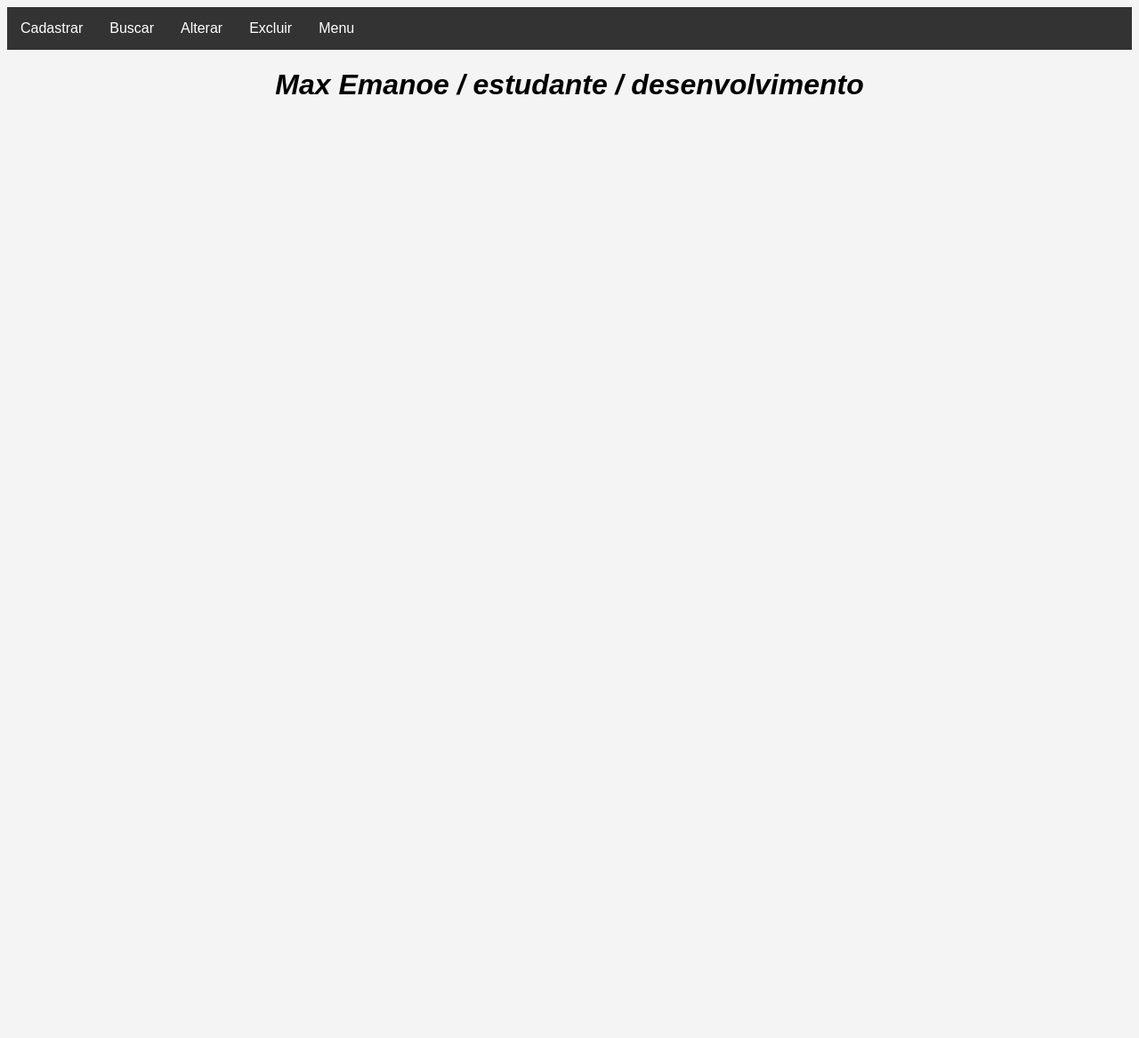
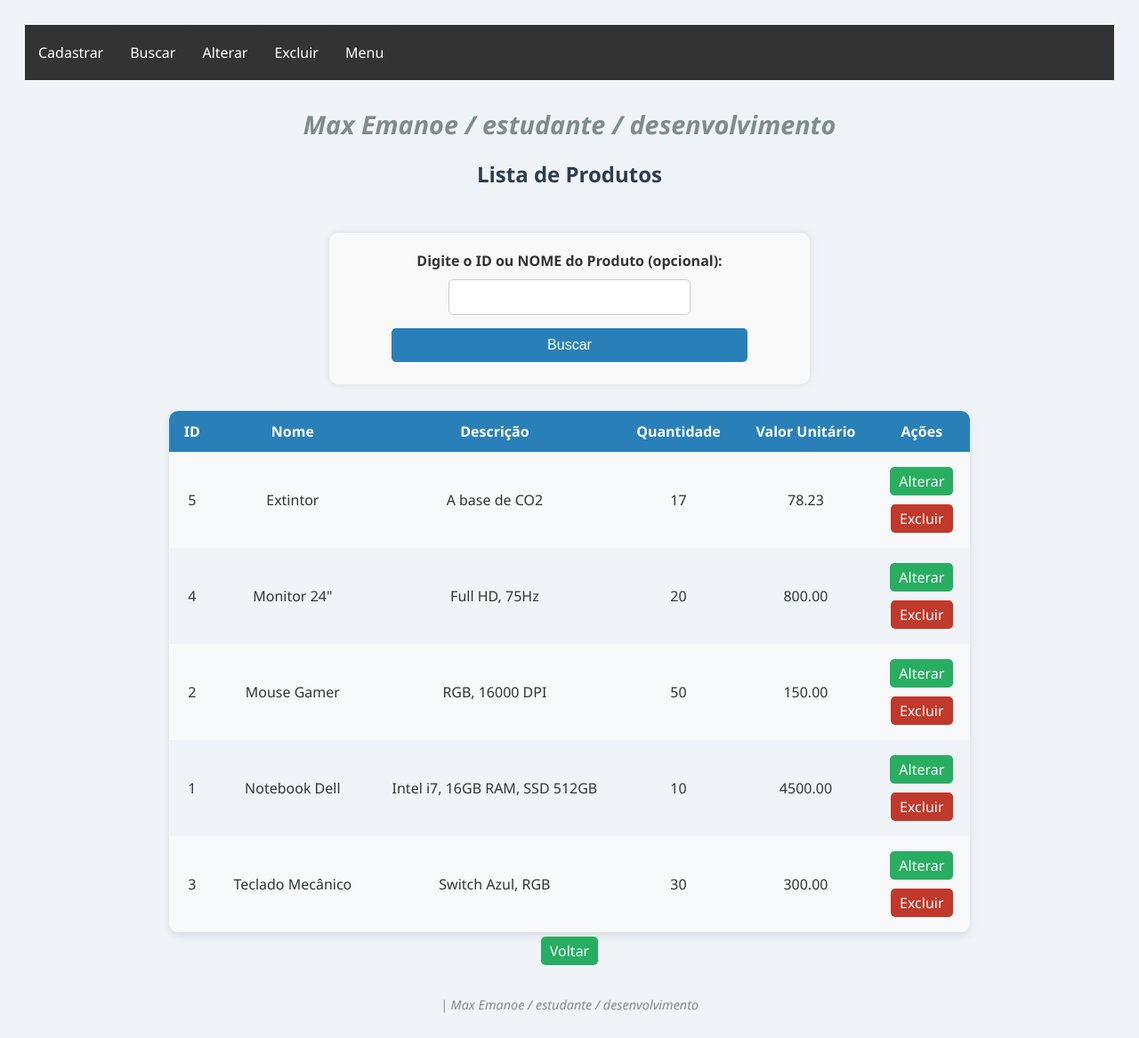
Before and after one commit to maxmanoel/prova_maxemanoel, a PHP site: page /buscar_produto.php in a window 1280 px wide. Shown: the whole page at 89% size. Before the commit the page ends 107 px from the top, so only its background shows below. Run offline with PHP 8.4, Linux system fonts and the light colour scheme; a user stored in the database is signed in; data comes from the database, SQL or seed files in the repository.

Commit message:
termino da tela busca produto

```diff
--- a/buscar_produto.php
+++ b/buscar_produto.php
@@ -39,3 +39,160 @@ try {
     echo "<script>alert('Erro ao buscar produtos: " . addslashes($e->getMessage()) . "');</script>";
 }
 ?>
+<!DOCTYPE html>
+<html lang="pt-BR">
+<head>
+    <meta charset="UTF-8">
+    <meta name="viewport" content="width=device-width, initial-scale=1.0">
+    <title>Buscar Produto</title>
+    <style>
+        body {
+            font-family: 'Segoe UI', Tahoma, Geneva, Verdana, sans-serif;
+            background-color: #f0f4f8;
+            padding: 20px;
+            text-align: center;
+            color: #333;
+        }
+
+        h2 {
+            color: #2c3e50;
+            margin-bottom: 20px;
+        }
+
+        form {
+            margin-bottom: 30px;
+        }
+
+        input[type="text"] {
+            padding: 10px;
+            width: 250px;
+            border: 1px solid #ccc;
+            border-radius: 5px;
+            outline: none;
+        }
+
+        input[type="text"]:focus {
+            border-color: #2980b9;
+        }
+
+        button {
+            padding: 10px 15px;
+            border: none;
+            background-color: #2980b9;
+            color: white;
+            border-radius: 5px;
+            cursor: pointer;
+            transition: background-color 0.2s ease;
+        }
+
+        button:hover {
+            background-color: #1c5980;
+        }
+
+        table {
+            margin: auto;
+            border-collapse: separate;
+            border-spacing: 0;
+            width: 90%;
+            max-width: 900px;
+            box-shadow: 0 4px 10px rgba(0,0,0,0.1);
+            border-radius: 10px;
+            overflow: hidden;
+        }
+
+        th, td {
+            padding: 12px 15px;
+            text-align: center;
+        }
+
+        th {
+            background-color: #2980b9;
+            color: white;
+            font-weight: 600;
+        }
+
+        tr:nth-child(even) {
+            background-color: #f7f9fb;
+        }
+
+        tr:hover {
+            background-color: #d6eaf8;
+            transition: 0.2s;
+        }
+
+        a {
+            display: inline-block;
+            margin: 5px 0;
+            padding: 5px 10px;
+            color: white;
+            text-decoration: none;
+            border-radius: 5px;
+            background-color: #27ae60;
+            transition: background-color 0.2s ease;
+        }
+
+        a:hover {
+            background-color: #1e8449;
+        }
+
+        a.delete {
+            background-color: #c0392b;
+        }
+
+        a.delete:hover {
+            background-color: #922b21;
+        }
+
+        address {
+            margin-top: 30px;
+            font-size: 0.9em;
+            color: #7f8c8d;
+        }
+    </style>
+</head>
+<body>
+<h2>Lista de Produtos</h2>
+
+<form action="buscar_produto.php" method="POST">
+    <label for="busca">Digite o ID ou NOME do Produto (opcional):</label>
+    <input type="text" id="busca" name="busca">
+    <button type="submit">Buscar</button>
+</form>
+
+<?php if (!empty($produtos)): ?>
+    <table>
+        <tr>
+            <th>ID</th>
+            <th>Nome</th>
+            <th>Descrição</th>
+            <th>Quantidade</th>
+            <th>Valor Unitário</th>
+            <th>Ações</th>
+        </tr>
+        <?php foreach ($produtos as $produto): ?>
+            <tr>
+                <td><?= htmlspecialchars($produto['id_produto']) ?></td>
+                <td><?= htmlspecialchars($produto['nome_prod']) ?></td>
+                <td><?= htmlspecialchars($produto['descricao']) ?></td>
+                <td><?= htmlspecialchars($produto['qtde']) ?></td>
+                <td><?= htmlspecialchars($produto['valor_unit']) ?></td>
+                <td>
+                    <a href="alterar_produto.php?id=<?= htmlspecialchars($produto['id_produto']) ?>">Alterar</a>
+                    <br>
+                    <a href="excluir_produto.php?id=<?= htmlspecialchars($produto['id_produto']) ?>" class="delete" onclick="return confirm('Tem certeza que deseja excluir este produto?')">Excluir</a>
+                </td>
+            </tr>
+        <?php endforeach; ?>
+    </table>
+<?php else: ?>
+    <p>Nenhum produto encontrado.</p>
+<?php endif; ?>
+
+<a href="principal.php">Voltar</a>
+
+<address>
+    | Max Emanoe / estudante / desenvolvimento
+</address>
+
+</body>
+</html>
--- a/emails_simulados.txt
+++ b/emails_simulados.txt
@@ -38,3 +38,7 @@ Para: maria@empresa.com
 Olá! Sua nova senha temporária é: wj8FdY2V
 
 ----------------------
+Para: admin@admin
+Olá! Sua nova senha temporária é: ybnBR7hx
+
+----------------------
```
